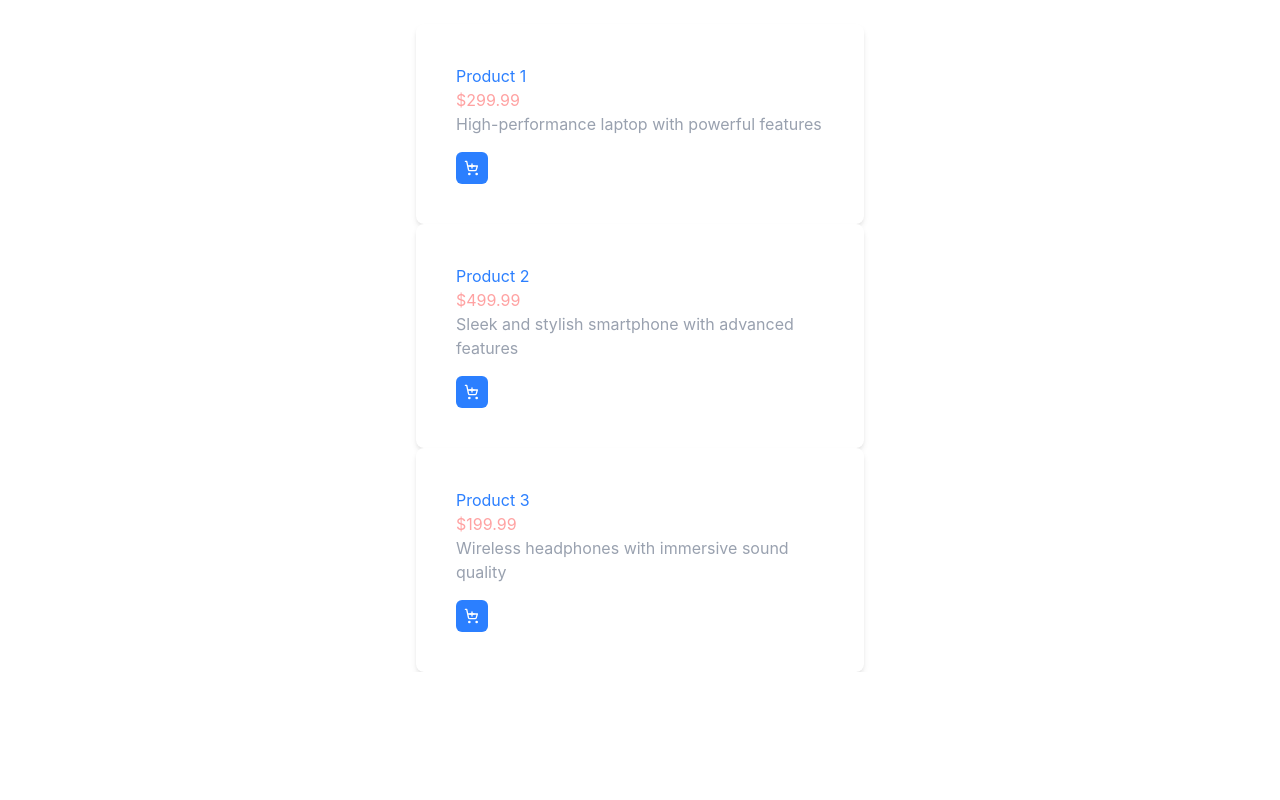
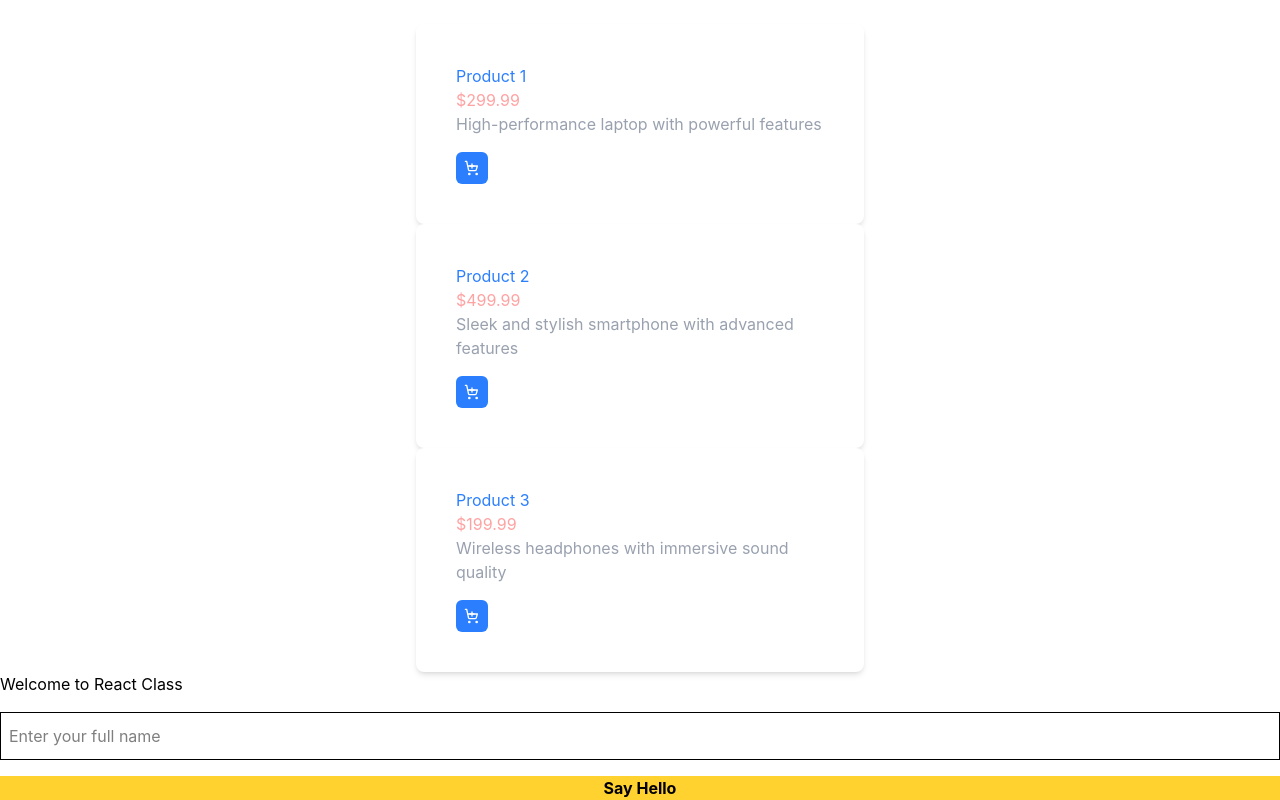
Before and after one commit to Cj-Nnekwelugo/React-pratice, a React (Vite) app: page / in a window 1280 px wide. Shown: the part 2194-2994 px from the top of the page. Before the commit the page ends 2866 px from the top, so only its background shows below. Built offline with nearby package versions, Linux system fonts and the light colour scheme.

Commit message:
add input component

```diff
--- a/src/App.jsx
+++ b/src/App.jsx
@@ -1,7 +1,7 @@
 
 import ContactForm from "./components/ContactForm";
 import Counter from "./components/Counter";
-
+import Input from "./components/Input"
 
 import ProductList from "./components/ProductList";
 
@@ -23,6 +23,8 @@ function App() {
 
        <ProductList />
       </div>
+
+      <Input />
     </>
   );
 }
```
